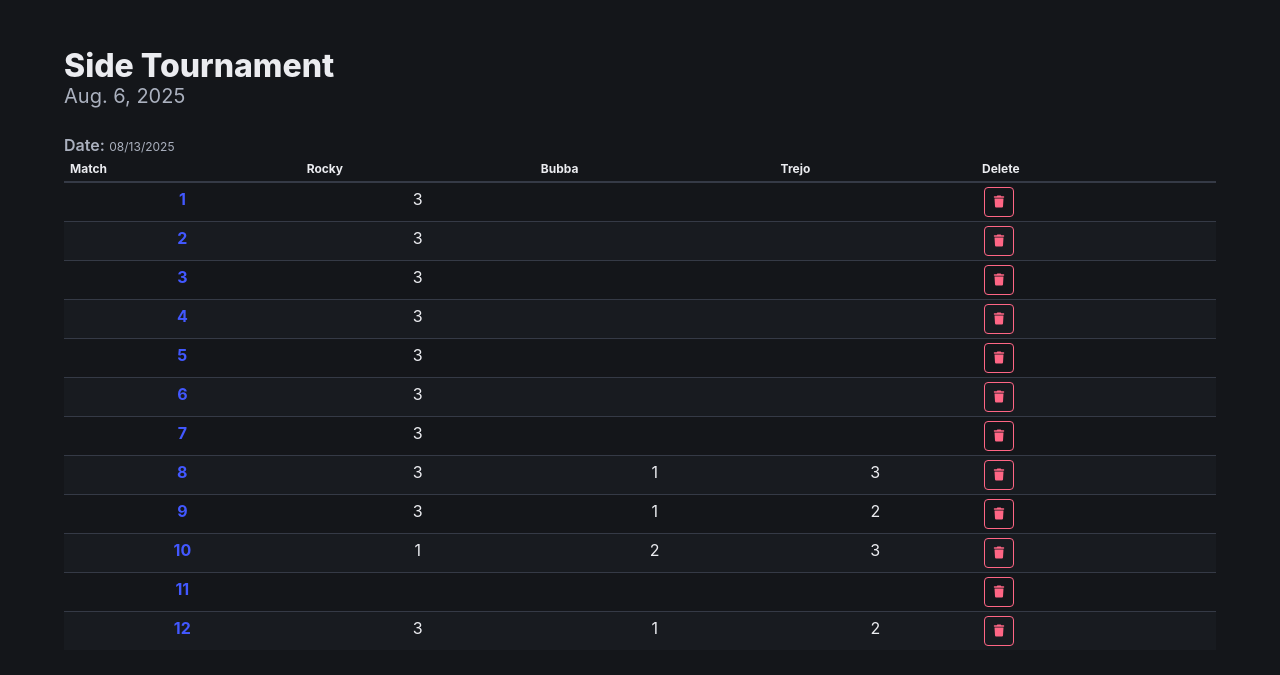
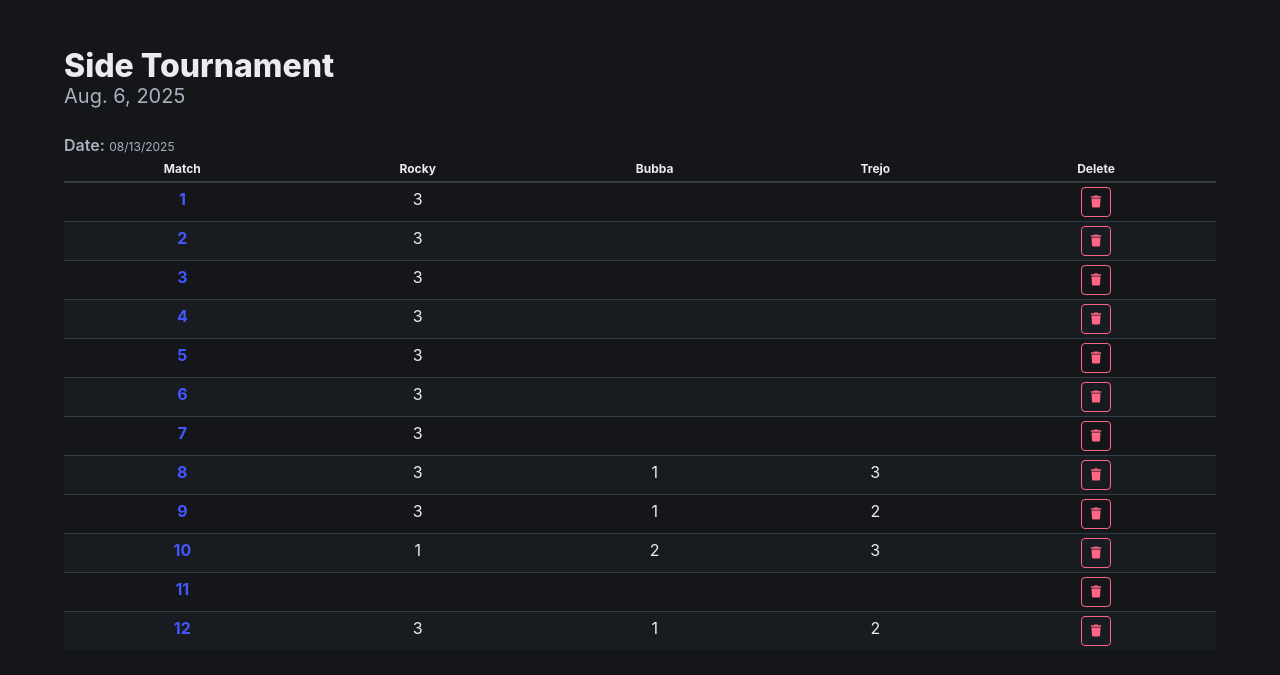
Before and after one commit to pilamrocky/vr_score_keeper, a Django app: page /tournament/14/ in a window 1280 px wide. Shown: the part 64-739 px from the top of the page. Run offline with Django 5.2, Linux system fonts and the light colour scheme; a user stored in the database is signed in; data comes from the database, SQL or seed files in the repository; some libraries are stand-ins or nearby versions.

Commit message:
style: Center align match and player headers in tournament tables

```diff
--- a/vr_score_keeper/vr_tournaments/templates/tournament_detail.html
+++ b/vr_score_keeper/vr_tournaments/templates/tournament_detail.html
@@ -10,21 +10,21 @@
         </p>
         <table class="table is-fullwidth is-narrow is-striped">
             <thead>
-                <th class="is-size-7">Match</th>
-                {% for player in registered_players %}<th class="is-size-7">{{ player }}</th>{% endfor %}
-                <th class="is-size-7">Delete</th>
+                <th class="is-size-7 has-text-centered">Match</th>
+                {% for player in registered_players %}<th class="is-size-7 has-text-centered">{{ player }}</th>{% endfor %}
+                <th class="is-size-7 has-text-centered">Delete</th>
             </thead>
             <tbody>
                 {% for match in matches_on_date %}
                     <tr>
                         <th class="has-text-centered has-text-link">{{ forloop.counter }}</th>
                         {% for score in match.ordered_scores %}<td class="has-text-centered">{{ score|default:"" }}</td>{% endfor %}
-                        <td>
+                        <td class="has-text-centered">
                             <form id="form-{{ match.pk }}"
                                   action="{% url 'delete_match' match.pk %}"
                                   method="post">
                                 {% csrf_token %}
-                                <button class="button is-danger is-dark is-outlined is-small js-modal-trigger"
+                                <button class="button is-danger is-dark is-outlined is-small has-text-centered js-modal-trigger"
                                         type="button"
                                         data-target="delete-modal"
                                         data-form-id="form-{{ match.pk }}"
--- a/vr_score_keeper/vr_tournaments/templates/tournaments.html
+++ b/vr_score_keeper/vr_tournaments/templates/tournaments.html
@@ -37,10 +37,10 @@
       {% endif %}
 
       <!--Score Table-->
-      <table class="table is-fullwidth">
+      <table class="table is-fullwidth has-text-centered">
         <thead>
-          <th class="is-size-7">Date</th>
-          {% for player in tournament.players.all %}<th class="is-size-7">{{ player }}</th>{% endfor %}
+          <th class="is-size-7 has-text-centered">Date</th>
+          {% for player in tournament.players.all %}<th class="is-size-7 has-text-centered">{{ player }}</th>{% endfor %}
         </thead>
         <tbody>
           {% for match in tournament.matches.all %}
```
